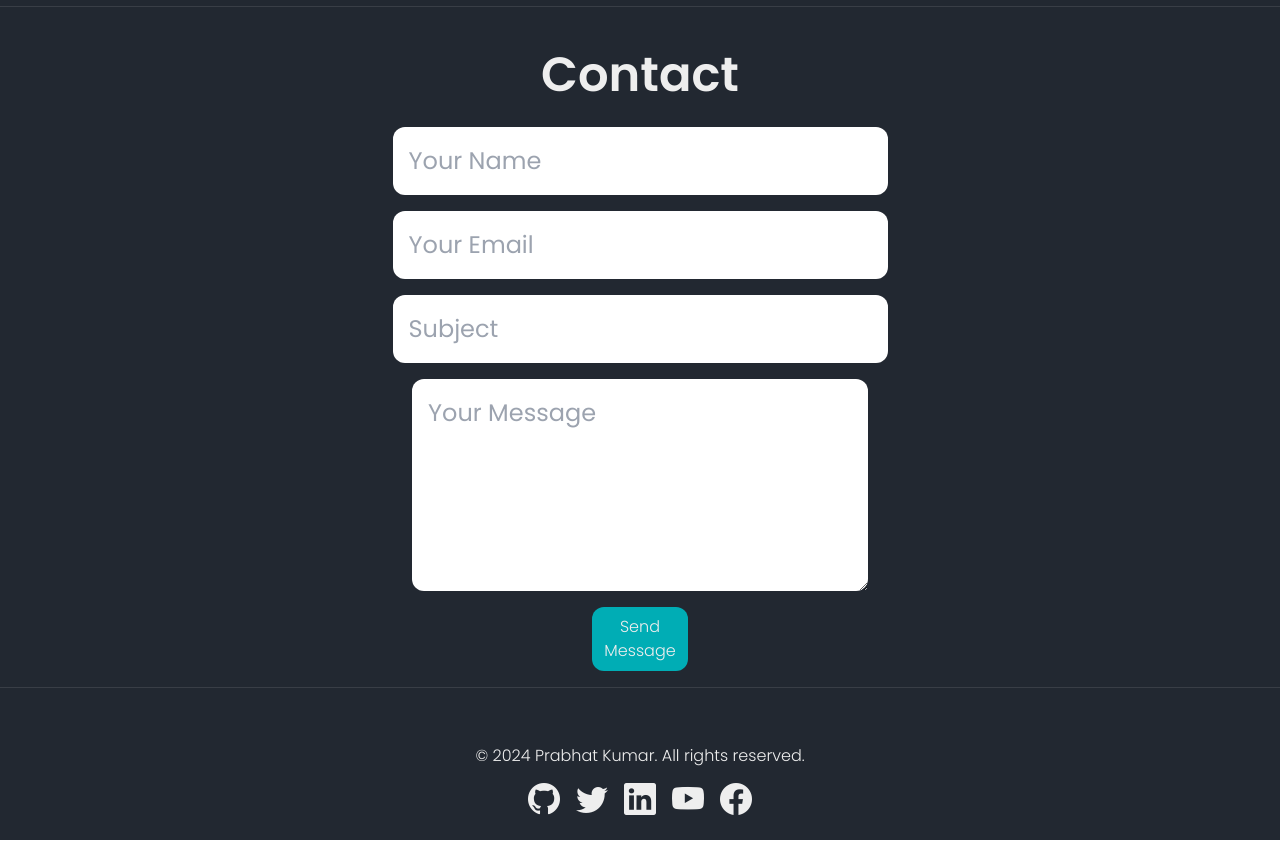
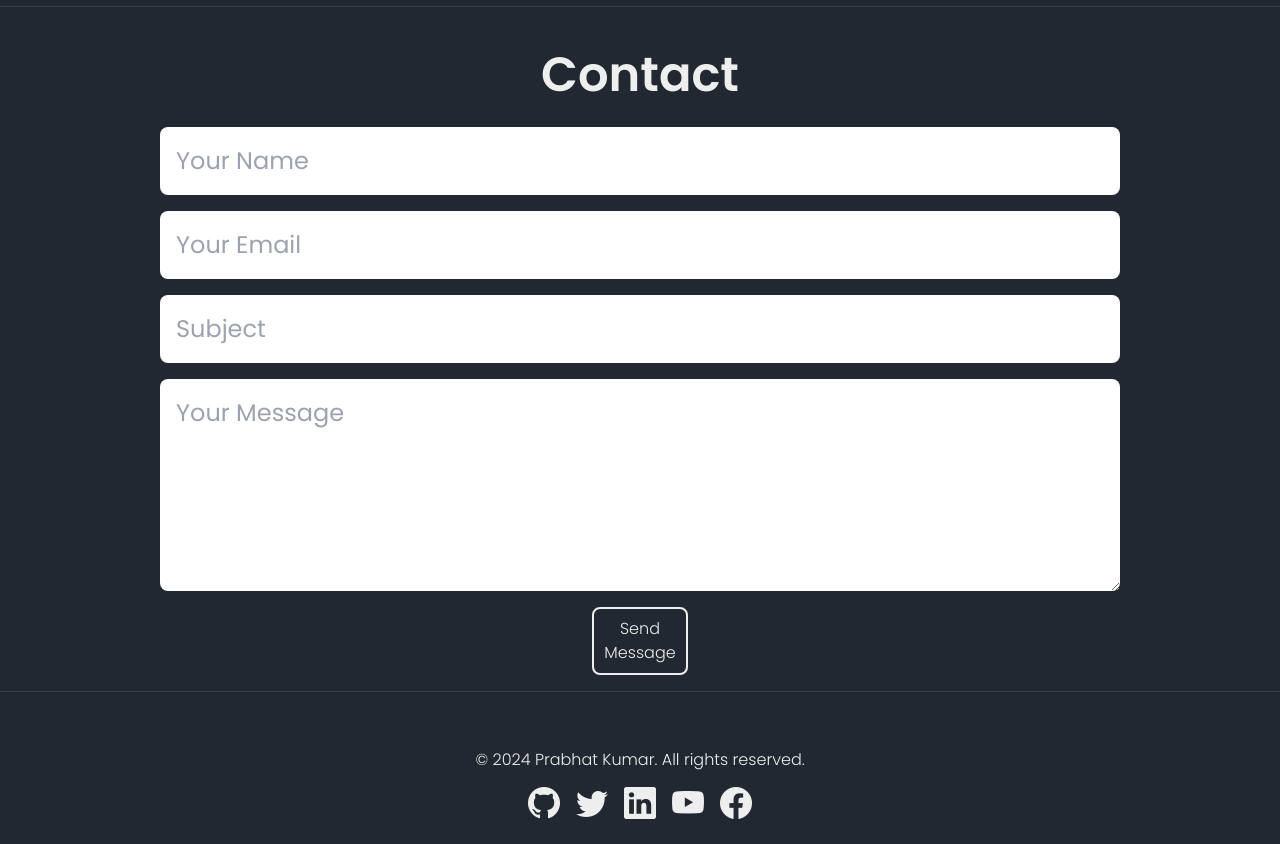
Before and after one commit to pkkrsingh877/Portfolio, a React (Vite) app: page / in a window 1280 px wide. Shown: the part 3140-3984 px from the top of the page. Built offline with nearby package versions, Linux system fonts and the light colour scheme.

Commit message:
Contact Form Responsive Design Done

```diff
--- a/src/components/sections/Contact.jsx
+++ b/src/components/sections/Contact.jsx
@@ -1,13 +1,13 @@
 const Contact = () => {
     return (
-        <section className="flex flex-col p-4" id="contact">
+        <section className="w-full flex flex-col p-4" id="contact">
             <h1 className="font-semibold text-larger text-center p-4">Contact</h1>
-            <form className="grid grid-cols-1 gap-4 place-items-center" action="mailto:prabhatdie@gmail.com" method="post" encType="text/plain">
-                <input type="text" className="font-normal text-medium p-4 rounded-xl" id="name" name="name" placeholder="Your Name" required />
-                <input type="email" className="font-normal text-medium p-4 rounded-xl" id="email" name="email" placeholder="Your Email" required />
-                <input type="text" className="font-normal text-medium p-4 rounded-xl" id="subject" name="subject" placeholder="Subject" required />
-                <textarea className="font-normal text-medium p-4 rounded-xl" id="message" name="message" rows="5" placeholder="Your Message" required></textarea>
-                <button type="submit" className="bg-accent inline w-24 p-2 text-center rounded-xl">Send Message</button>
+            <form className="w-full flex flex-col gap-4 px-12 md:px-24 lg:px-36 justify-center items-center" action="mailto:prabhatdie@gmail.com" method="post" encType="text/plain">
+                <input type="text" className="w-full font-normal text-medium p-4 rounded text-secondary" id="name" name="name" placeholder="Your Name" required />
+                <input type="email" className="w-full font-normal text-medium p-4 rounded text-secondary" id="email" name="email" placeholder="Your Email" required />
+                <input type="text" className="w-full font-normal text-medium p-4 rounded text-secondary" id="subject" name="subject" placeholder="Subject" required />
+                <textarea className="w-full font-normal text-medium p-4 rounded text-secondary" id="message" name="message" rows="5" placeholder="Your Message" required></textarea>
+                <button type="submit" className="border-2 border-solid border-text inline w-24 p-2 text-center rounded">Send Message</button>
             </form>
         </section>
     );
--- a/src/output.css
+++ b/src/output.css
@@ -726,6 +726,10 @@ video {
   margin-left: calc(1rem * calc(1 - var(--tw-space-x-reverse)));
 }
 
+.overflow-hidden {
+  overflow: hidden;
+}
+
 .scroll-smooth {
   scroll-behavior: smooth;
 }
@@ -746,6 +750,11 @@ video {
   border-radius: 0.75rem;
 }
 
+.rounded-l {
+  border-top-left-radius: 0.5rem;
+  border-bottom-left-radius: 0.5rem;
+}
+
 .border-2 {
   border-width: 2px;
 }
@@ -757,6 +766,11 @@ video {
 .border-secondary {
   --tw-border-opacity: 1;
   border-color: rgb(57 62 70 / var(--tw-border-opacity));
+}
+
+.border-accent {
+  --tw-border-opacity: 1;
+  border-color: rgb(0 173 181 / var(--tw-border-opacity));
 }
 
 .bg-accent {
@@ -799,6 +813,11 @@ video {
 .py-1 {
   padding-top: 0.25rem;
   padding-bottom: 0.25rem;
+}
+
+.px-12 {
+  padding-left: 3rem;
+  padding-right: 3rem;
 }
 
 .pr-4 {
@@ -860,6 +879,16 @@ video {
   color: rgb(255 255 255 / var(--tw-text-opacity));
 }
 
+.text-primary {
+  --tw-text-opacity: 1;
+  color: rgb(34 40 49 / var(--tw-text-opacity));
+}
+
+.text-secondary {
+  --tw-text-opacity: 1;
+  color: rgb(57 62 70 / var(--tw-text-opacity));
+}
+
 * {
   margin: 0;
   padding: 0;
@@ -916,6 +945,15 @@ body {
     justify-content: space-between;
   }
 
+  .md\:p-12 {
+    padding: 3rem;
+  }
+
+  .md\:px-24 {
+    padding-left: 6rem;
+    padding-right: 6rem;
+  }
+
   .md\:text-larger {
     font-size: 3rem;
   }
@@ -937,4 +975,17 @@ body {
   .lg\:flex-row-reverse {
     flex-direction: row-reverse;
   }
+
+  .lg\:p-24 {
+    padding: 6rem;
+  }
+
+  .lg\:p-36 {
+    padding: 9rem;
+  }
+
+  .lg\:px-36 {
+    padding-left: 9rem;
+    padding-right: 9rem;
+  }
 }
```
